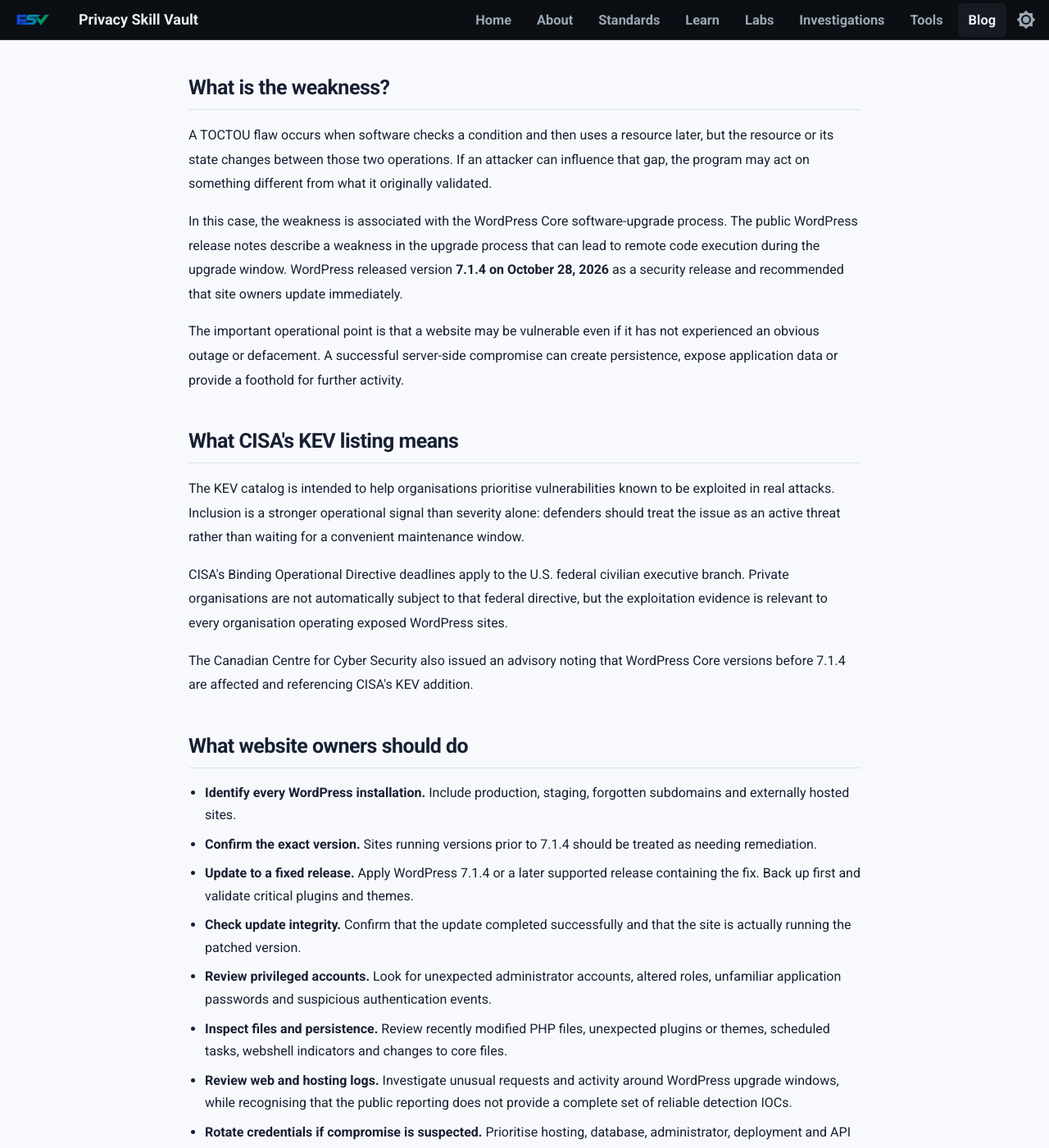
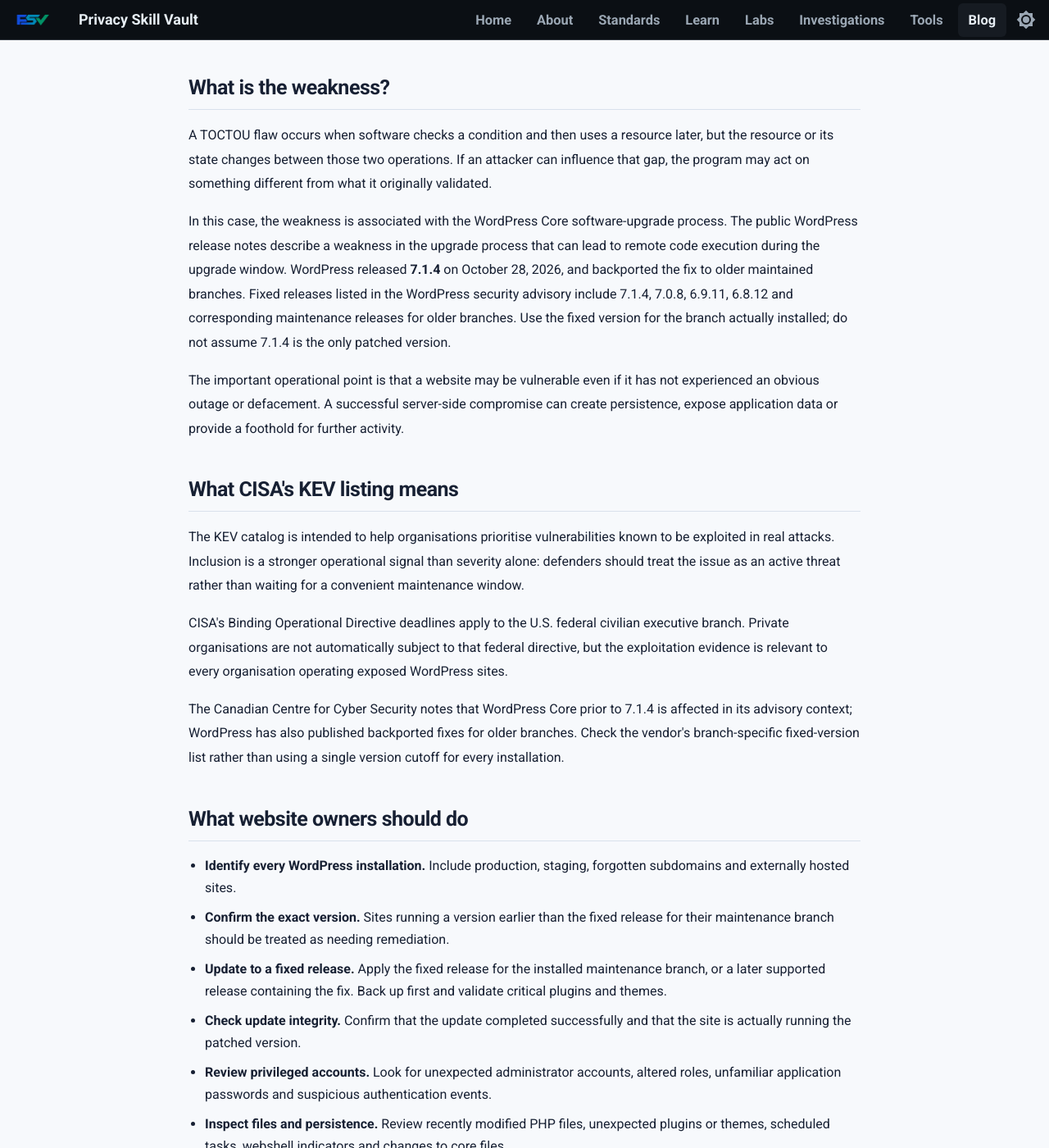
Before and after one commit to PrivacySkillVault/privacyskillvault.github.io, an MkDocs documentation site: the page built from docs/blog/vulnerabilities/wordpress-core-cve-2026-119977-active-exploitation/index.md, in a window 1280 px wide and 1400 px high, scrolled down 507 px. Shown: the whole window at 82% size. Built offline with MkDocs 1.6.1 and Material for MkDocs 9.7.7, drawn with Linux system fonts in a browser that asks for light colours.

Commit message:
Correct WordPress patched branch versions and exploitation context

```diff
--- a/docs/blog/vulnerabilities/wordpress-core-cve-2026-119977-active-exploitation/index.md
+++ b/docs/blog/vulnerabilities/wordpress-core-cve-2026-119977-active-exploitation/index.md
@@ -12,7 +12,7 @@
 
 A TOCTOU flaw occurs when software checks a condition and then uses a resource later, but the resource or its state changes between those two operations. If an attacker can influence that gap, the program may act on something different from what it originally validated.
 
-In this case, the weakness is associated with the WordPress Core software-upgrade process. The public WordPress release notes describe a weakness in the upgrade process that can lead to remote code execution during the upgrade window. WordPress released version **7.1.4 on October 28, 2026** as a security release and recommended that site owners update immediately.
+In this case, the weakness is associated with the WordPress Core software-upgrade process. The public WordPress release notes describe a weakness in the upgrade process that can lead to remote code execution during the upgrade window. WordPress released **7.1.4** on October 28, 2026, and backported the fix to older maintained branches. Fixed releases listed in the WordPress security advisory include 7.1.4, 7.0.8, 6.9.11, 6.8.12 and corresponding maintenance releases for older branches. Use the fixed version for the branch actually installed; do not assume 7.1.4 is the only patched version.
 
 The important operational point is that a website may be vulnerable even if it has not experienced an obvious outage or defacement. A successful server-side compromise can create persistence, expose application data or provide a foothold for further activity.
 
@@ -22,13 +22,13 @@
 
 CISA's Binding Operational Directive deadlines apply to the U.S. federal civilian executive branch. Private organisations are not automatically subject to that federal directive, but the exploitation evidence is relevant to every organisation operating exposed WordPress sites.
 
-The Canadian Centre for Cyber Security also issued an advisory noting that WordPress Core versions before 7.1.4 are affected and referencing CISA's KEV addition.
+The Canadian Centre for Cyber Security notes that WordPress Core prior to 7.1.4 is affected in its advisory context; WordPress has also published backported fixes for older branches. Check the vendor's branch-specific fixed-version list rather than using a single version cutoff for every installation.
 
 ## What website owners should do
 
 - **Identify every WordPress installation.** Include production, staging, forgotten subdomains and externally hosted sites.
-- **Confirm the exact version.** Sites running versions prior to 7.1.4 should be treated as needing remediation.
-- **Update to a fixed release.** Apply WordPress 7.1.4 or a later supported release containing the fix. Back up first and validate critical plugins and themes.
+- **Confirm the exact version.** Sites running a version earlier than the fixed release for their maintenance branch should be treated as needing remediation.
+- **Update to a fixed release.** Apply the fixed release for the installed maintenance branch, or a later supported release containing the fix. Back up first and validate critical plugins and themes.
 - **Check update integrity.** Confirm that the update completed successfully and that the site is actually running the patched version.
 - **Review privileged accounts.** Look for unexpected administrator accounts, altered roles, unfamiliar application passwords and suspicious authentication events.
 - **Inspect files and persistence.** Review recently modified PHP files, unexpected plugins or themes, scheduled tasks, webshell indicators and changes to core files.
```
